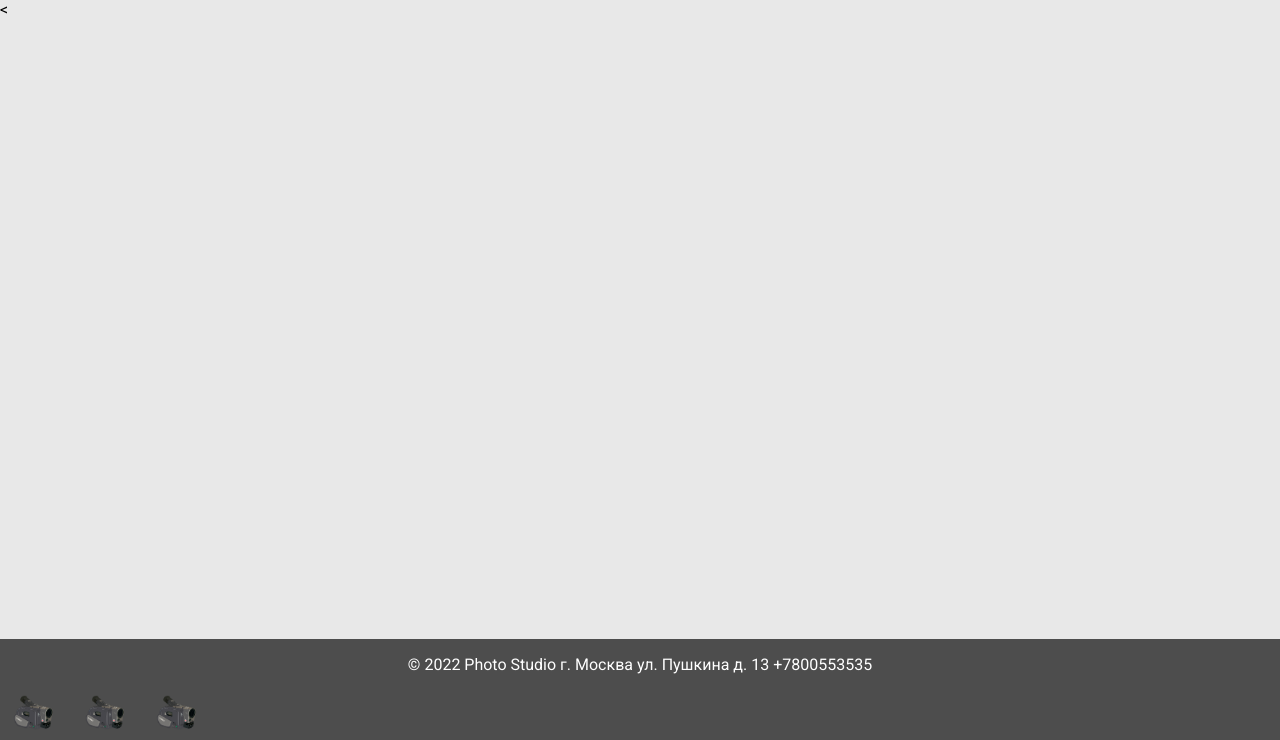
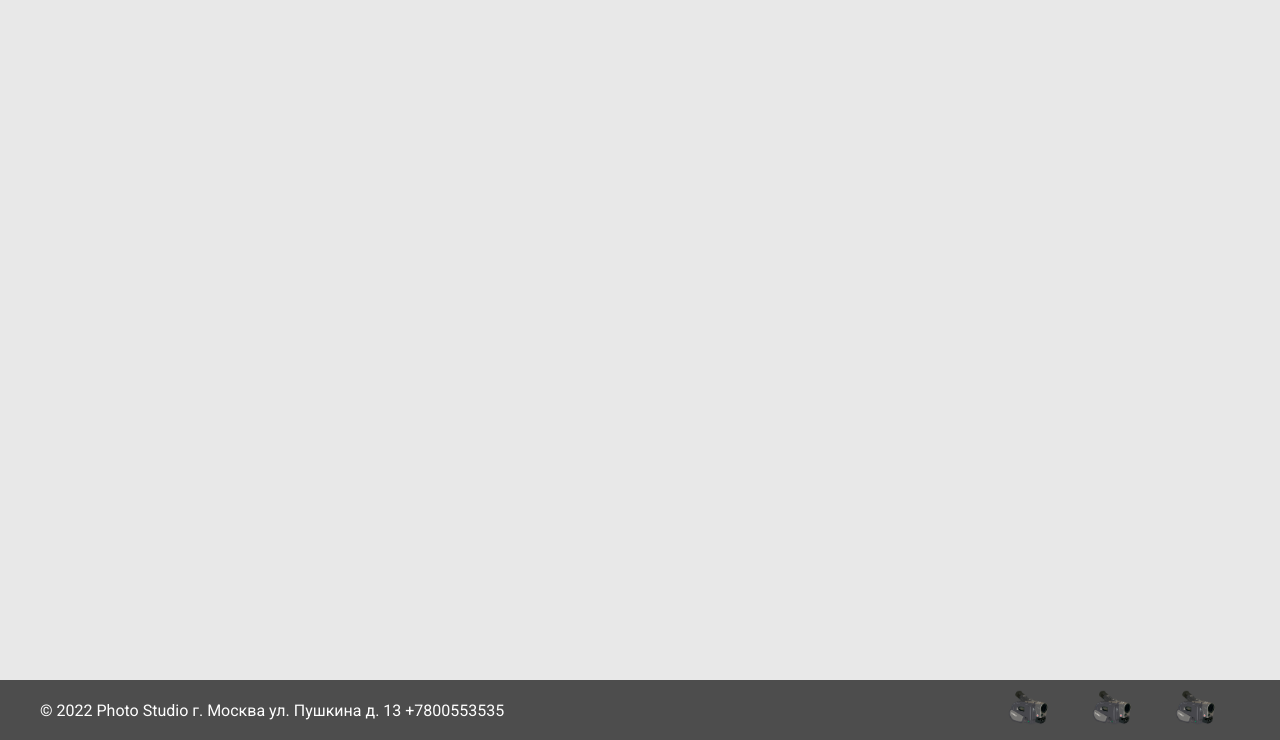
Before and after one commit to Reck171/Photo-Studio, a PHP site: page / in a window 1280 px wide. Shown: the part 60-800 px from the top of the page. Run offline with PHP 8.4, Linux system fonts and the light colour scheme; some libraries are stand-ins or nearby versions.

Commit message:
refuctoring footer

```diff
--- a/index.html
+++ b/index.html
@@ -67,21 +67,33 @@
                                 <img src="icon.png" alt="">
                             </button>
                         </a>
-
                     </div>
                 </div>
             </div>
         </header>
-
-        <div class="container"></div>
-            <div class="footer">
-                <p>&copy 2022 Photo Studio г. Москва ул. Пушкина д. 13 +7800553535</p>
-                <div class="links">
-                    <a href="#" class="links_img"><img src="icon.png" alt=""></a>
-                    <a href="#" class="links_img"><img src="icon.png" alt=""></a>
-                    <a href="#" class="links_img"><img src="icon.png" alt=""></a>
+        <div class="footer">
+            <div class="container">
+                <div class="footer-wrapper">
+                    <p>&copy 2022 Photo Studio г. Москва ул. Пушкина д. 13 +7800553535</p>
+                    <div class="links">
+                        <a href="#" class="links_img">
+                            <button>
+                                <img src="icon.png" alt="">
+                            </button>
+                        </a>
+                        <a href="#" class="links_img">
+                            <button>
+                                <img src="icon.png" alt="">
+                            </button>
+                        </a>
+                        <a href="#" class="links_img">
+                            <button>
+                                <img src="icon.png" alt="">
+                            </button>
+                        </a>
+                    </div>
                 </div>
             </div>
-        <<div class="container"></div>
+        </div>
     </body>
 </html>
--- a/style.css
+++ b/style.css
@@ -126,4 +126,11 @@ header .name {
     background-color: #4d4d4d;
     color: white;
     text-align: center;
+    display: flex;
 }
+
+.footer-wrapper {
+    display: flex;
+    justify-content: space-between;
+    align-items: center;
+}
```
